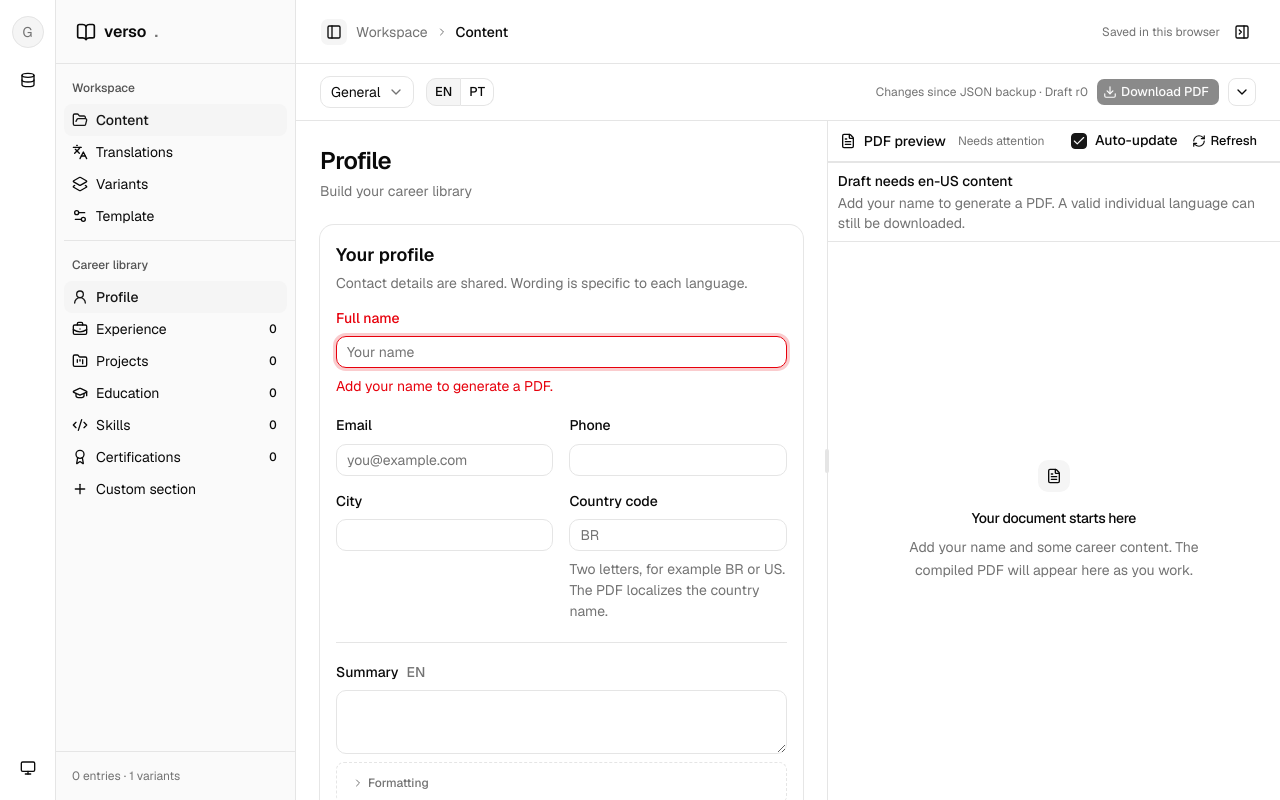
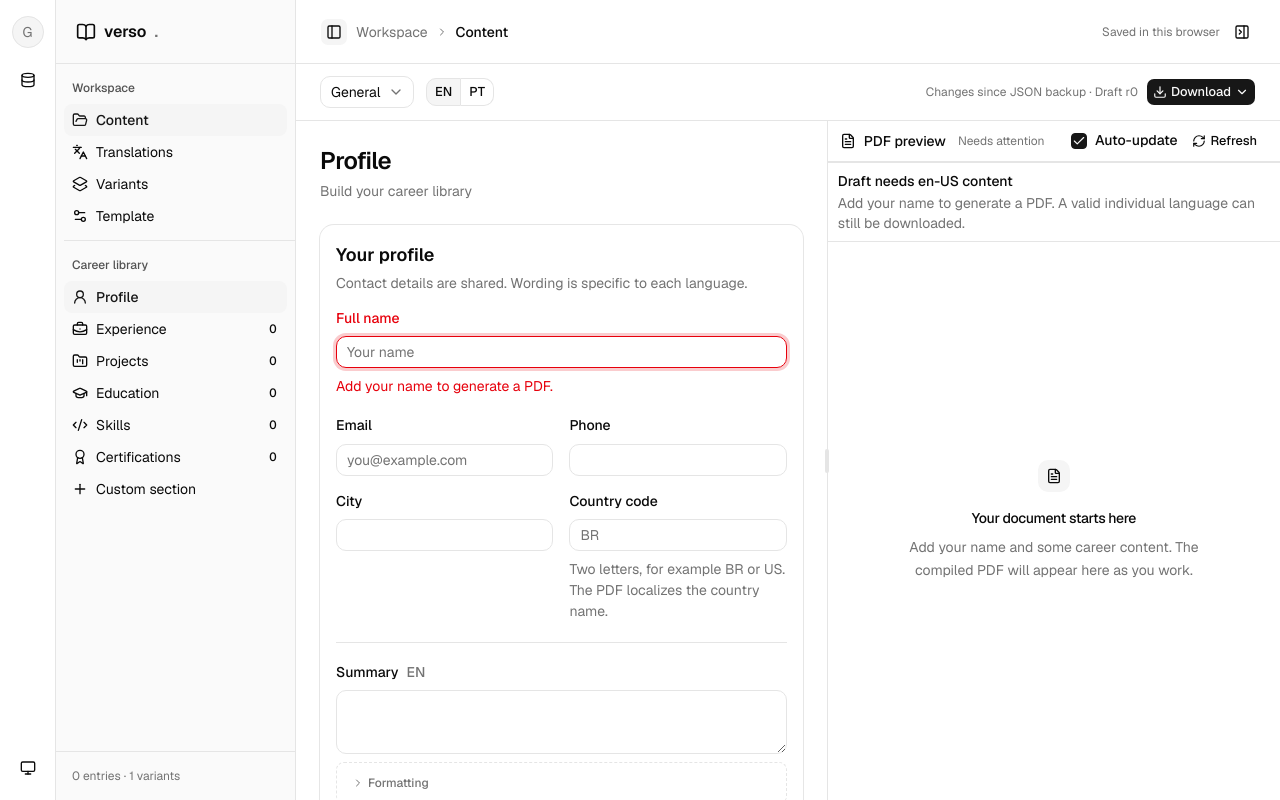
Before and after one commit to douglasyabuki/verso, a Next.js app: page / in a window 1280 px wide. Built offline with nearby package versions, Linux system fonts and the light colour scheme.

Commit message:
Update: Unify download options

```diff
--- a/components/resume/workspace.tsx
+++ b/components/resume/workspace.tsx
@@ -1,6 +1,12 @@
 "use client";
 
-import { ChevronDown, Download, FileText } from "lucide-react";
+import {
+  ChevronDown,
+  Download,
+  FileArchive,
+  FileCode,
+  FileText,
+} from "lucide-react";
 import { useMemo, useRef, useState } from "react";
 
 import { EditorPane } from "@/components/resume/editor-pane";
@@ -305,38 +311,34 @@ function WorkspaceView() {
             {dirty ? "Changes since JSON backup" : "Matches JSON backup"} ·
             Draft r{document.revision}
           </span>
-          <Button
-            size="sm"
-            disabled={validation.errors.length > 0 || exports.exporting}
-            onClick={() => void exports.runExport("pdf")}
-          >
-            <Download data-icon="inline-start" />
-            {exports.exporting ? "Exporting…" : "Download PDF"}
-          </Button>
           <DropdownMenu>
             <DropdownMenuTrigger
-              render={
-                <Button
-                  variant="outline"
-                  size="icon-sm"
-                  aria-label="More export options"
-                  disabled={exports.exporting}
-                />
-              }
+              render={<Button size="sm" disabled={exports.exporting} />}
             >
-              <ChevronDown />
+              <Download data-icon="inline-start" />
+              {exports.exporting ? "Exporting…" : "Download"}
+              <ChevronDown data-icon="inline-end" />
             </DropdownMenuTrigger>
             <DropdownMenuContent align="end" className="w-52">
               <DropdownMenuGroup>
                 <DropdownMenuItem
+                  disabled={validation.errors.length > 0}
+                  onClick={() => void exports.runExport("pdf")}
+                >
+                  <FileText aria-hidden="true" />
+                  PDF
+                </DropdownMenuItem>
+                <DropdownMenuItem
                   onClick={() => void exports.runExport("both")}
                 >
+                  <FileArchive aria-hidden="true" />
                   Both languages (ZIP)
                 </DropdownMenuItem>
                 <DropdownMenuItem
                   disabled={validation.errors.length > 0}
                   onClick={() => void exports.runExport("latex")}
                 >
+                  <FileCode aria-hidden="true" />
                   LaTeX + assets
                 </DropdownMenuItem>
               </DropdownMenuGroup>
```
